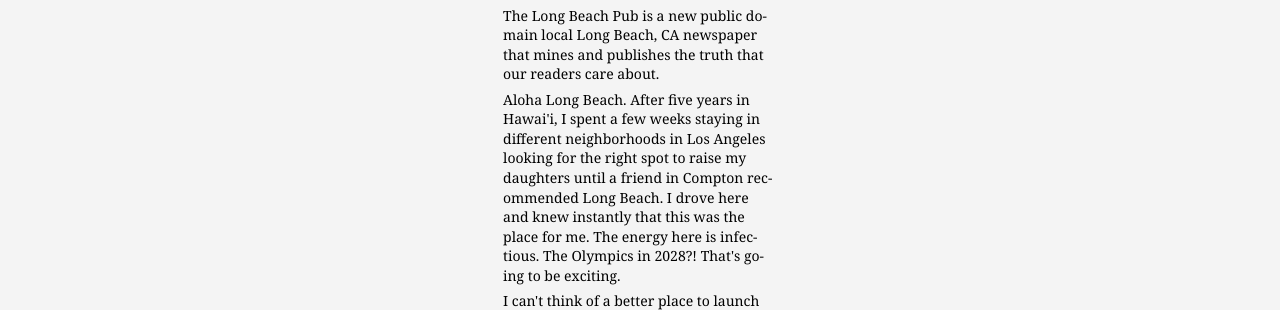
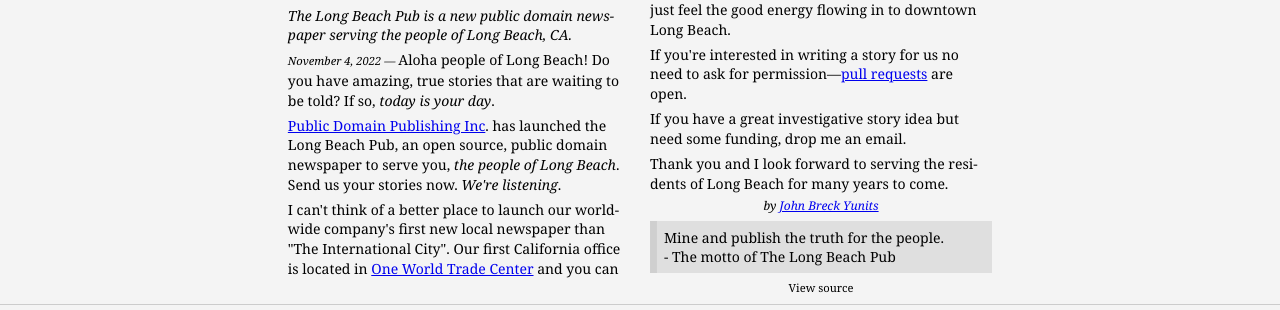
Before and after one commit to breck7/longbeach.pub, a plain HTML site: page firstPost.html in a window 1280 px wide. Shown: the part 62-372 px from the top of the page. Drawn offline with Linux system fonts and the light colour scheme.

Commit message:
First post

```diff
--- a/firstPost.html
+++ b/firstPost.html
@@ -19,7 +19,7 @@
   <meta name="description" content="The Long Beach Pub is a new public domain local Long Beach, CA newspaper that mines and publishes the truth that our readers care about."></meta>
   <meta name="generator" content="Scroll v39.0.0"></meta>
   <meta property="og:title" content="Aloha Long Beach"></meta>
-  <meta property="og:description" content="The Long Beach Pub is a new public domain local Long Beach, CA newspaper that mines and publishes the truth that our readers care about."></meta>
+  <meta property="og:description" content="The Long Beach Pub is a new public domain newspaper serving the people of Long Beach, CA."></meta>
   <meta property="og:image" content=""></meta>
   <meta name="twitter:card" content="summary_large_image"></meta>
   <style>html,body,div,span,h1,h2,h3,h4,p,ol,ul,table,figure {
@@ -285,21 +285,27 @@
   <h1 class="scrollFilePageTitle">
    <a href="firstPost.html">Aloha Long Beach</a>
 </h1>
-  <div class="scrollFilePageComponent" style="column-width:35ch;column-count:1;max-width:35ch;"><h1 class="scrollTitleComponent"><a href="firstPost.html">Aloha Long Beach</a></h1>
+  <div class="scrollFilePageComponent" style="column-width:35ch;column-count:2;max-width:90ch;"><h1 class="scrollTitleComponent"><a href="firstPost.html">Aloha Long Beach</a></h1>
 
 
-<p class="scrollParagraphComponent">The Long Beach Pub is a new public domain local Long Beach, CA newspaper that mines and publishes the truth that our readers care about.</p>
+<p class="scrollParagraphComponent"><em>The Long Beach Pub is a new public domain newspaper serving the people of Long Beach, CA.</em></p>
 
-<p class="scrollParagraphComponent">Aloha Long Beach. After five years in Hawai'i, I spent a few weeks staying in different neighborhoods in Los Angeles looking for the right spot to raise my daughters until a friend in Compton recommended Long Beach. I drove here and knew instantly that this was the place for me. The energy here is infectious. The Olympics in 2028?! That's going to be exciting.</p>
+<p class="scrollParagraphComponent"><span class="scrollDateComponent">November 4, 2022 — </span>Aloha people of Long Beach! Do you have amazing, true stories that are waiting to be told? If so, <em>today is your day</em>.</p>
 
-<p class="scrollParagraphComponent">I can't think of a better place to launch our worldwide company's first new local newspaper than "The International City". Our first office is located in One World Trade but I expect at our pace we open more soon. Say hi anytime.
-http://www.onewtclb.com/ One World Trade</p>
+<p class="scrollParagraphComponent"><a href="https://publicdomaincompany.com/">Public Domain Publishing Inc</a>. has launched the Long Beach Pub, an open source, public domain newspaper to serve you, <em>the people of Long Beach</em>. Send us your stories now. <em>We're listening</em>.</p>
 
-<p class="scrollParagraphComponent">If you're interested in writing a story for us no need to ask for permission—pull requests are open.</p>
+<p class="scrollParagraphComponent">I can't think of a better place to launch our worldwide company's first new local newspaper than "The International City". Our first California office is located in <a href="http://www.onewtclb.com/">One World Trade Center</a> and you can just feel the good energy flowing in to downtown Long Beach.</p>
 
-<p class="scrollParagraphComponent">If you have a investigative great story idea but need some funding, drop me an email.</p>
+<p class="scrollParagraphComponent">If you're interested in writing a story for us no need to ask for permission—<a href="https://github.com/breck7/longbeach.pub">pull requests</a> are open.</p>
+
+<p class="scrollParagraphComponent">If you have a great investigative story idea but need some funding, drop me an email.</p>
 
 <p class="scrollParagraphComponent">Thank you and I look forward to serving the residents of Long Beach for many years to come.</p>
+
+<div class="scrollAuthor">by <a href="https://github.com/breck7">John Breck Yunits</a></div>
+
+<blockquote class="scrollQuoteComponent">Mine and publish the truth for the people.
+- The motto of The Long Beach Pub</blockquote>
 
 
 
```
Also changed, not shown: index.html (+12 -6 lines), 1 other file.
